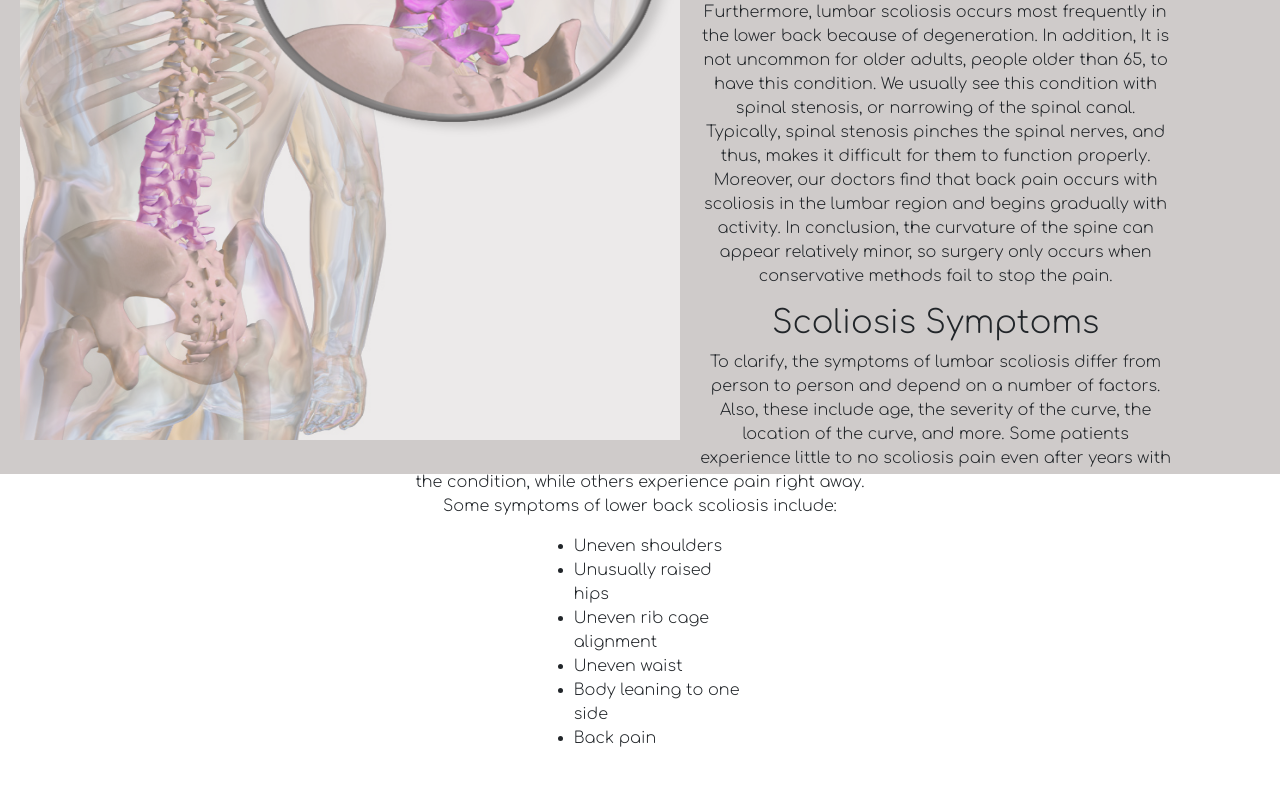
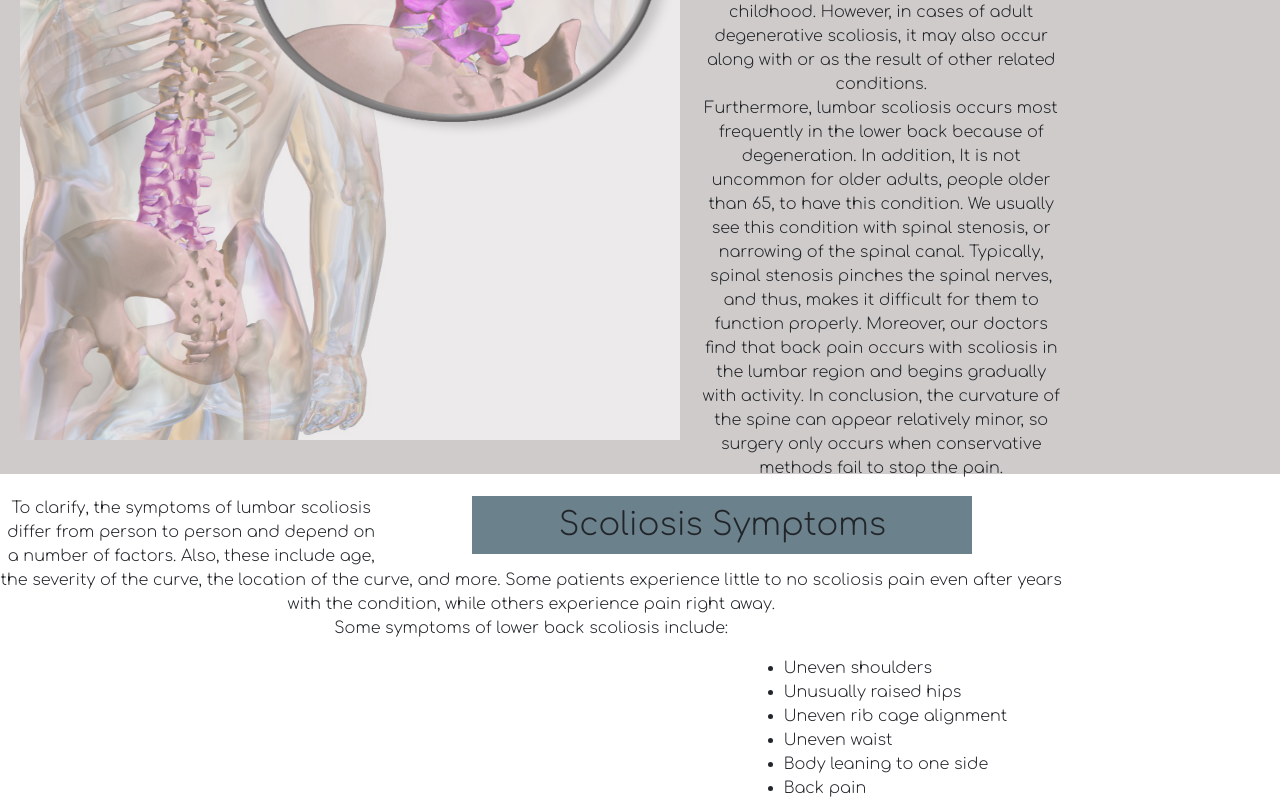
Before and after one commit to YoshiMejia/scoliosis-SPA, a React (Create React App) app: page /types/lumbar in a window 1280 px wide. Shown: the part 400-1200 px from the top of the page. Before the commit the page ends 1150 px from the top, so only its background shows below. Built offline with nearby package versions, Linux system fonts and the light colour scheme.

Commit message:
fitting content to accomodate photo

```diff
--- a/src/App.css
+++ b/src/App.css
@@ -115,16 +115,31 @@ h1.banner {
 .lumbar_text {
   text-align: center;
   width: 83%;
-  margin: 0 auto;
+margin: 0;
   padding-top: 50px;
+  left: 700px;
 }
 
 .lumbar_text ul {
-  width: 20%;
+  width: 30%;
   text-align: left;
   margin: 0 auto;
+  float: right;
 }
 
 .lumbar_div {
   height: 850px;
 }
+
+.lumbar_text h2{
+  background-color: #6b818c;
+  width: 500px;
+  margin: 0 90px;
+  float: right;
+  left: 40px;
+  padding: 10px;
+}
+
+.symptoms{
+  margin-bottom: 14px;
+}
```
